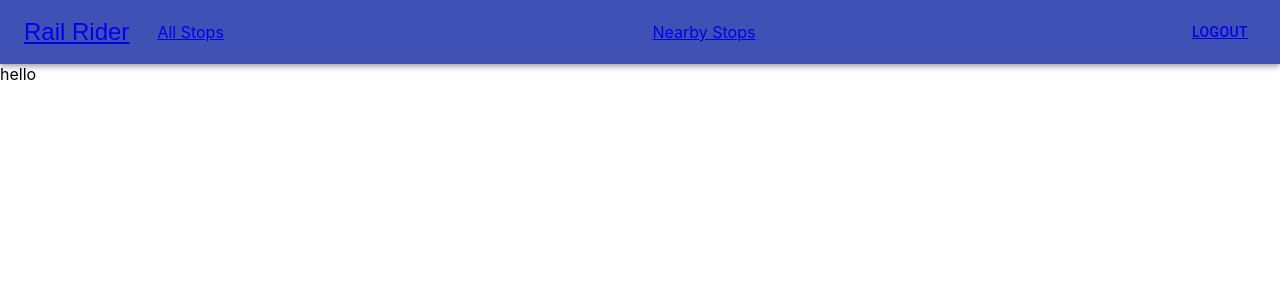
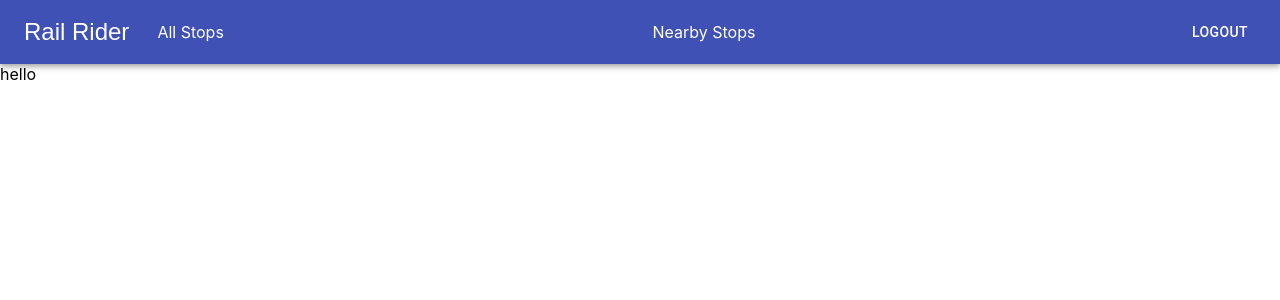
Before and after one commit to thumphrey-mdsol/rail-rider-react-frontend, a React (Create React App) app: page / in a window 1280 px wide. Shown: the top 300 px of the page. Built offline with nearby package versions, Linux system fonts and the light colour scheme; no server answers.

Commit message:
trying styling

```diff
--- a/src/App.css
+++ b/src/App.css
@@ -36,3 +36,15 @@
     transform: rotate(360deg);
   }
 }
+
+
+
+#activeLink{
+  color: #fff;
+  text-decoration: none;
+}
+
+#inactive{
+  color: #fff;
+  text-decoration: none;
+}
--- a/src/containers/FavoritesFormContainer.js
+++ b/src/containers/FavoritesFormContainer.js
@@ -34,7 +34,7 @@ class FavoritesFormContainer extends Component {
             body: JSON.stringify(favorite)
         })
         .then(resp=> resp.json())
-        .then(fav => this.props.addFav(fav), this.props.history.push('/'))
+        .then(fav => this.props.addFav(fav), this.props.history.push('/favorites'))
     }
 
     render() {
--- a/src/containers/StopsContainer.js
+++ b/src/containers/StopsContainer.js
@@ -18,7 +18,7 @@ class StopsContainer extends Component  {
     }
 
     sendToFavorites = () => {
-        this.props.history.push('/')
+        this.props.history.push('/favorites')
     }
 
     render () {
--- a/src/nav/Nav.js
+++ b/src/nav/Nav.js
@@ -1,4 +1,4 @@
-import React, { useState } from 'react';
+import React from 'react';
 import { makeStyles } from '@material-ui/core/styles';
 import AppBar from '@material-ui/core/AppBar';
 import Toolbar from '@material-ui/core/Toolbar';
@@ -29,26 +29,26 @@ export default function ButtonAppBar(props) {
             <AppBar position="static">
                 <Toolbar>
                     <IconButton edge="start" className={classes.menuButton} color="inherit" aria-label="menu">
-                        <Link to="/favorites" >
+                        <Link id="inactive" activeId="activeLink" to="/favorites" >
                             Rail Rider
                         </Link>
                     </IconButton>
                     <Typography edge="start" variant="7" className={classes.title}>
-                        <NavLink to="/all_stops" >
+                        <NavLink id="inactive" activeId="activeLink" to="/all_stops" >
                             All Stops
                         </NavLink>
                     </Typography>
                     <Typography edge="start" variant="7" className={classes.title}>
-                        <NavLink to="/stops_near_me" >
+                        <NavLink id="inactive" activeId="activeLink" to="/stops_near_me" >
                             Nearby Stops
                         </NavLink>
                     </Typography>
                     <Button color="inherit" >{
                         props.user?
-                            <NavLink to="/Logout" >
+                            <NavLink id="inactive" activeId="activeLink" to="/Logout" >
                                 Logout
                             </NavLink> :
-                             <NavLink to="/Login" >
+                             <NavLink id="inactive" activeId="activeLink" to="/Login" >
                              Login
                             </NavLink>
                              }
```
Also changed, not shown: src/components/UiLogin.js (+14 -1 lines), src/pages/MyStationsPage.js (line endings or trailing spaces).
